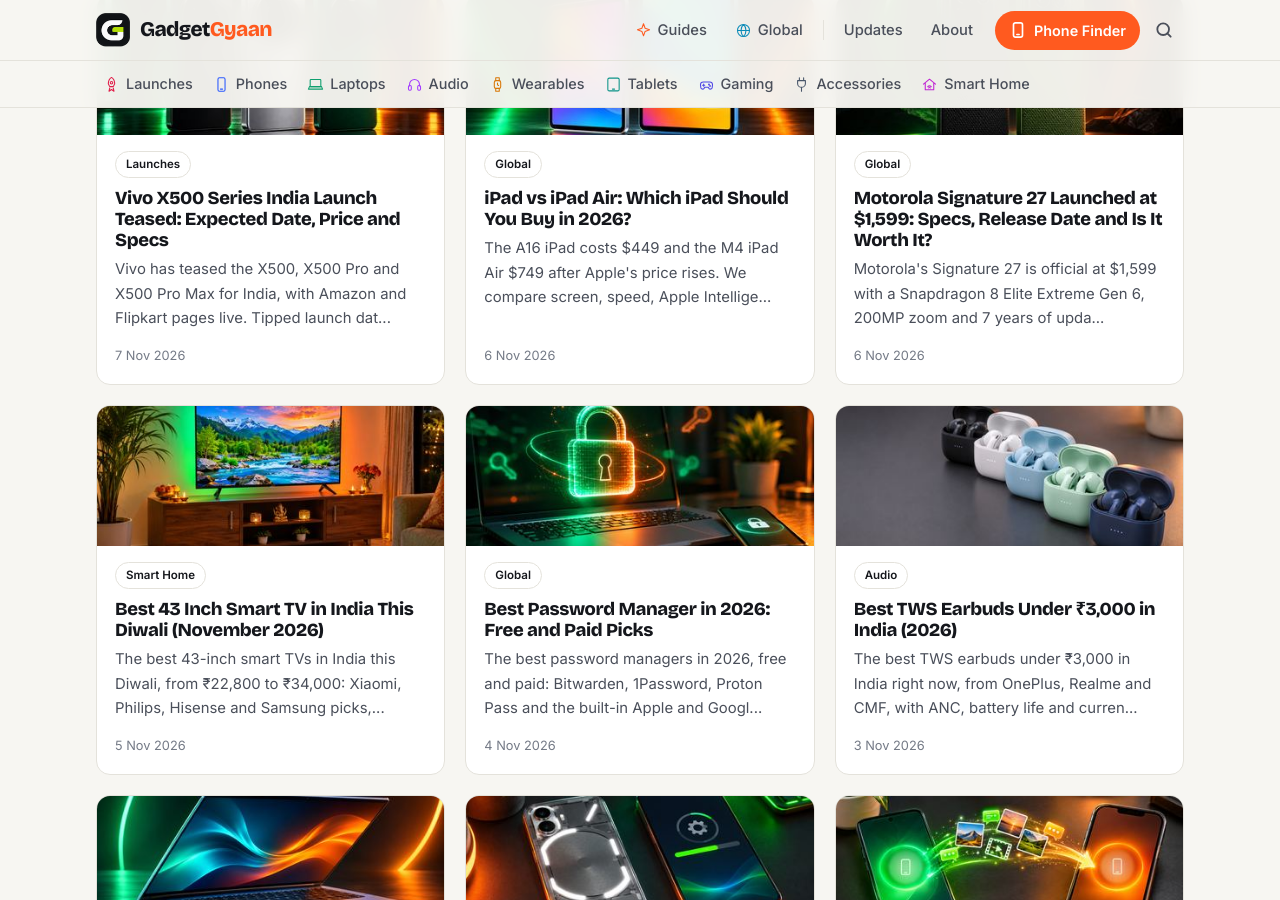
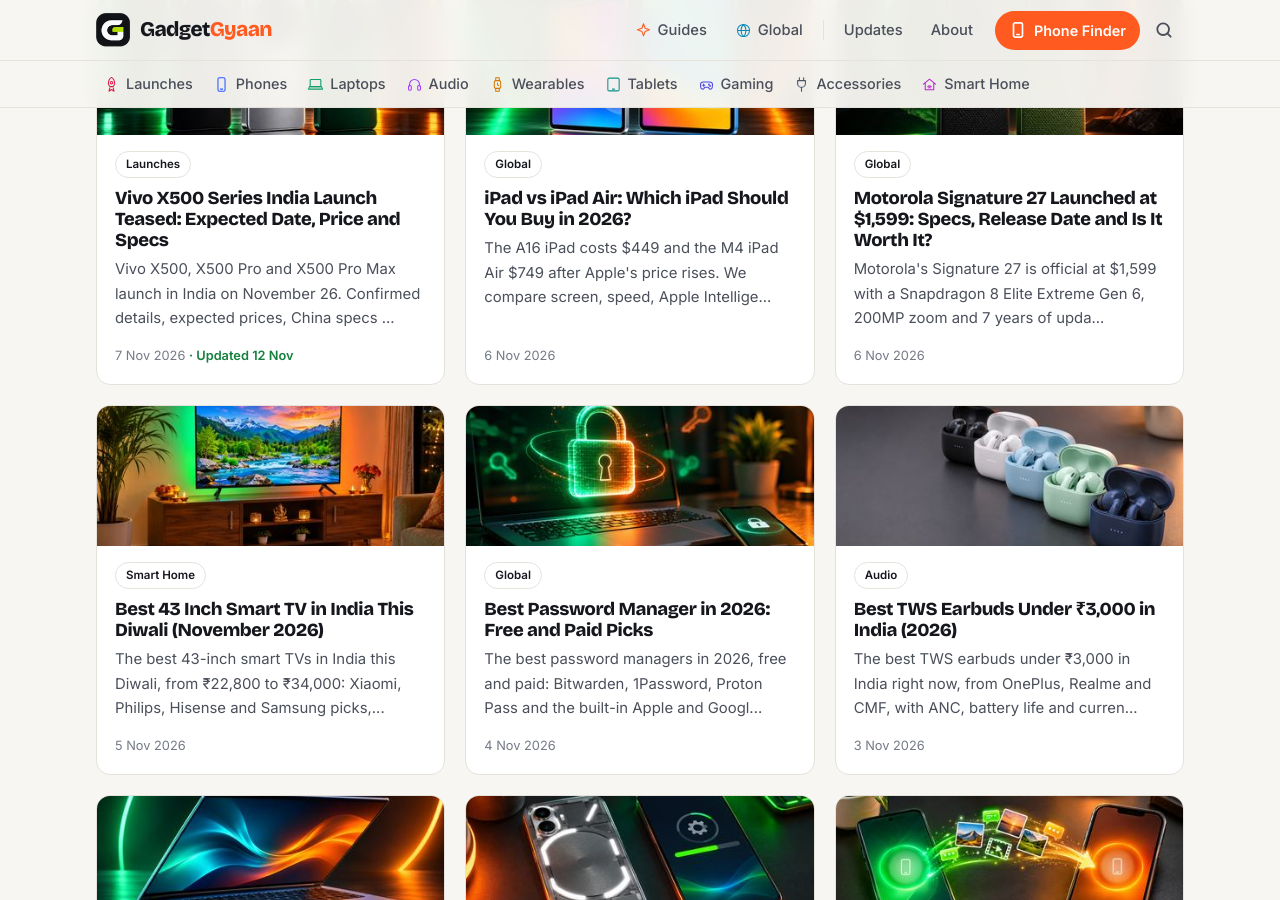
Before and after one commit to kiteksood167/kiteksood167.github.io, a Jekyll site: the page built from index.html, in a window 1280 px wide and 900 px high, scrolled down 1891 px. Built offline with Jekyll 4.4.1, drawn with Linux system fonts in a browser that asks for light colours; some of the changed text lies outside the part shown.

Commit message:
Launch updates: Vivo X500 series India launch confirmed for November 26
Co-Authored-By: Claude <noreply@anthropic.com>

```diff
--- a/_posts/2026-10-31-upcoming-phones-launching-india-november-2026.md
+++ b/_posts/2026-10-31-upcoming-phones-launching-india-november-2026.md
@@ -3,8 +3,7 @@ title: "Upcoming Phones Launching in India in November 2026: What's Confirmed"
 seo_title: "Upcoming Phones in India, November 2026"
 description: "Phones expected in India in November 2026: Motorola Signature 27, Vivo X500 series, iQOO 16 and Xiaomi 18 Pro. What's confirmed and what's rumoured."
 date: 2026-10-31 17:58:00 +0530
-last_modified_at: 2026-11-07 10:20:00 +0530
-update_note: "Added the Vivo X500 India teaser and Amazon/Flipkart pages."
+last_modified_at: 2026-11-12 18:53:00 +0530
 image: /assets/images/upcoming-phones-launching-india-november-2026.jpg
 image_alt: "Four flagship phones in black, gold, green and purple standing on a dark stage in front of a glowing calendar"
 image_credit: "Illustration, not the actual products"
@@ -12,6 +11,8 @@ category: Launches
 also_in: [Phones]
 tags: [upcoming phones, motorola signature 27, vivo x500, iqoo 16, xiaomi 18 pro, flagship phones, launch]
 sources:
+  - name: "My Mobile India: Vivo X500 series India launch date officially confirmed for November 26"
+    url: "https://www.mymobileindia.com/vivo-x500-series-india-launch-date-officially-confirmed-for-november-26/"
   - name: "GSMArena: When the Vivo X500 series could launch in India"
     url: "https://gsmarena.com/heres_when_the_vivo_x500_series_could_launch_in_india-news-75233.php"
   - name: "Digit: Xiaomi 18 Pro India launch timeline, price and specs tipped"
@@ -24,16 +25,18 @@ sources:
     url: "https://gadgets.beebom.com/news/all-upcoming-phones-launching-this-week-october-26-november-1"
 ---
 
-November looks like a flagship month in India. Motorola has confirmed the Signature 27 for this month, and Vivo's X500 series is tipped for late November. Two more big phones, the iQOO 16 and Xiaomi 18 Pro, are officially headed to India but may slip to December. Here's what's confirmed, what's only rumoured, and whether it's worth waiting.
+November looks like a flagship month in India. Motorola has confirmed the Signature 27 for this month, and Vivo has confirmed November 26 for its X500 series. Two more big phones, the iQOO 16 and Xiaomi 18 Pro, are officially headed to India but may slip to December. Here's what's confirmed, what's only rumoured, and whether it's worth waiting.
 
 <!--more-->
+
+**Update, November 12:** Vivo has officially confirmed that the X500 series launches in India on **November 26**, with the Vivo Watch GT 2 arriving the same day, according to My Mobile India and Business Today. Prices are still unannounced. Details in our [Vivo X500 India launch post](/vivo-x500-series-india-launch-confirmed-expected-price-specs/).
 
 ## November 2026 at a glance
 
 | Phone | Expected in India | Status | Expected price |
 |---|---|---|---|
 | Motorola Signature 27 | November (global launch November 5) | India launch confirmed by Motorola, exact date not announced | Not announced; estimates range from ₹70,000 to about ₹1 lakh |
-| Vivo X500, X500 Pro, X500 Pro Max | Late November | Tipped by reports, not confirmed by Vivo | Not announced |
+| Vivo X500, X500 Pro, X500 Pro Max | November 26 | Launch date confirmed by Vivo | Not announced |
 | iQOO 16 | Not announced (reports say December or early 2027) | India launch confirmed by iQOO, date not announced | Not announced; a tipster suggests above ₹1 lakh |
 | Xiaomi 18 Pro | Not announced (expected around December) | Xiaomi India has hinted at it, no date | Not announced; expected around ₹1 lakh |
 
@@ -57,7 +60,7 @@ There's no official price yet. Estimates range from about ₹70,000 to close to
   <figcaption>Illustration</figcaption>
 </figure>
 
-## Vivo X500 series: tipped for late November
+## Vivo X500 series: confirmed for November 26
 
 Vivo hasn't announced an India date, but a Smartprix report, cited by GSMArena, says the **X500, X500 Pro and X500 Pro Max** will reach India towards the end of November. The phones are already out in China, so the hardware is known:
 
@@ -124,4 +127,4 @@ Also keep an eye on budget phones: some brands are raising prices from November
 
 ## The bottom line
 
-The Motorola Signature 27 is the one November flagship you can count on, with the Vivo X500 series likely to follow at the end of the month. The iQOO 16 and Xiaomi 18 Pro are confirmed or hinted for India, but probably in December. None of them has an India price yet, so if you're planning to spend on a flagship, waiting a few weeks makes sense.
+The Motorola Signature 27 is the one November flagship you can count on, with the Vivo X500 series now confirmed for November 26. The iQOO 16 and Xiaomi 18 Pro are confirmed or hinted for India, but probably in December. None of them has an India price yet, so if you're planning to spend on a flagship, waiting a few weeks makes sense.
--- a/_posts/2026-11-07-vivo-x500-series-india-launch-confirmed-expected-price-specs.md
+++ b/_posts/2026-11-07-vivo-x500-series-india-launch-confirmed-expected-price-specs.md
@@ -1,8 +1,10 @@
 ---
 title: "Vivo X500 Series India Launch Teased: Expected Date, Price and Specs"
 seo_title: "Vivo X500 India Launch: Date, Price & Specs"
-description: "Vivo has teased the X500, X500 Pro and X500 Pro Max for India, with Amazon and Flipkart pages live. Tipped launch date, expected prices and China specs."
+description: "Vivo X500, X500 Pro and X500 Pro Max launch in India on November 26. Confirmed details, expected prices, China specs and Amazon/Flipkart pages."
 date: 2026-11-07 10:15:00 +0530
+last_modified_at: 2026-11-12 18:53:00 +0530
+update_note: "Vivo has confirmed the X500 series India launch for November 26, along with the Watch GT 2."
 category: Launches
 also_in: [Phones]
 affiliate: true
@@ -11,6 +13,12 @@ image_alt: "Three premium phones with large round camera modules in black, silve
 image_credit: "Illustration, not the actual products"
 tags: [vivo, vivo x500, vivo x500 pro, vivo x500 pro max, flagship phones, camera phones, upcoming phones, launch]
 sources:
+  - name: "My Mobile India: Vivo X500 series India launch date officially confirmed for November 26"
+    url: "https://www.mymobileindia.com/vivo-x500-series-india-launch-date-officially-confirmed-for-november-26/"
+  - name: "Business Today: Vivo X500 series India launch on November 26"
+    url: "https://www.businesstoday.in/technology/news/story/vivo-x500-series-india-launch-on-november-26-200mp-zeiss-camera-big-batteries-and-more-567050-2026-11-12"
+  - name: "PhoneBunch: Vivo X500 series launching in India on November 26"
+    url: "https://www.phonebunch.com/news/vivo-x500-series-launch-date-india_9823.html"
   - name: "My Mobile India: Vivo X500 series India launch officially confirmed"
     url: "https://www.mymobileindia.com/vivo-x500-series-india-launch-officially-confirmed-expected-on-november-25/"
   - name: "My Mobile India: Vivo X500 series microsites live on Amazon and Flipkart"
@@ -25,6 +33,8 @@ Vivo has started teasing the **X500 series** in India. Its India website now sho
 
 <!--more-->
 
+**Update, November 12:** Vivo has now officially confirmed the India launch date: the X500 series arrives on **November 26, 2026**, one day later than the tipped November 25. My Mobile India and Business Today report a 12 PM IST launch, and PhoneBunch and My Mobile India say all three models (X500, X500 Pro and X500 Pro Max) are coming, with the **Vivo Watch GT 2** launching the same day. Prices are still unannounced and will be revealed at the event.
+
 The X500, X500 Pro and X500 Pro Max launched in China in September, so we already know what the hardware looks like. Here's what's confirmed for India, what's only tipped, and what to expect.
 
 ## What Vivo has confirmed for India
@@ -35,11 +45,11 @@ According to My Mobile India, which reported the teasers on November 5 and 6:
 - Launch pages (microsites) are live on **Amazon** and **Flipkart**, so the phones will be sold on both, as well as on Vivo's own store.
 - Vivo is also teasing the **Zeiss Telephoto Extender Gen 2 Ultra**, a clip-on lens for long zoom shots, and the **Vivo Watch GT 2** smartwatch.
 
-That's all that's official so far. The exact models for India, the date and the prices haven't been announced.
+Since then, Vivo has confirmed the launch date as **November 26** (see the update above). India prices haven't been announced yet.
 
 ## What's tipped, not confirmed
 
-- **Launch date:** **November 25**, according to tipster Debayan Roy. My Mobile India calls the date tentative.
+- **Launch date:** tipster Debayan Roy had pointed to **November 25**; Vivo has since confirmed **November 26**.
 - **Models:** all three, the **X500**, **X500 Pro** and **X500 Pro Max**, are expected.
 - **Pre-bookings:** The Tech Outlook reports, citing tipster Passionategeekz, that some offline shops have started taking pre-bookings. Vivo hasn't confirmed this, so treat it with caution.
 
@@ -110,4 +120,4 @@ If you are thinking of using it with a flagship phone like the Vivo X500, this c
 
 ## The bottom line
 
-Vivo has officially started teasing the **X500, X500 Pro and X500 Pro Max** for India, with pages live on Amazon and Flipkart, but it hasn't confirmed the date or price. A tipster points to **November 25**, with prices from roughly ₹79,000 to ₹1 lakh. The X500 Pro Max, with its 200MP periscope camera and 8,000mAh battery, is the model camera fans should watch. We'll update this page as soon as Vivo announces the details.
+Vivo has officially started teasing the **X500, X500 Pro and X500 Pro Max** for India, with pages live on Amazon and Flipkart, and has now confirmed the India launch for **November 26**. Prices aren't official yet; a tipster expects roughly ₹79,000 to ₹1 lakh. The X500 Pro Max, with its 200MP periscope camera and 8,000mAh battery, is the model camera fans should watch. We'll update this page as soon as Vivo announces the details.
```
